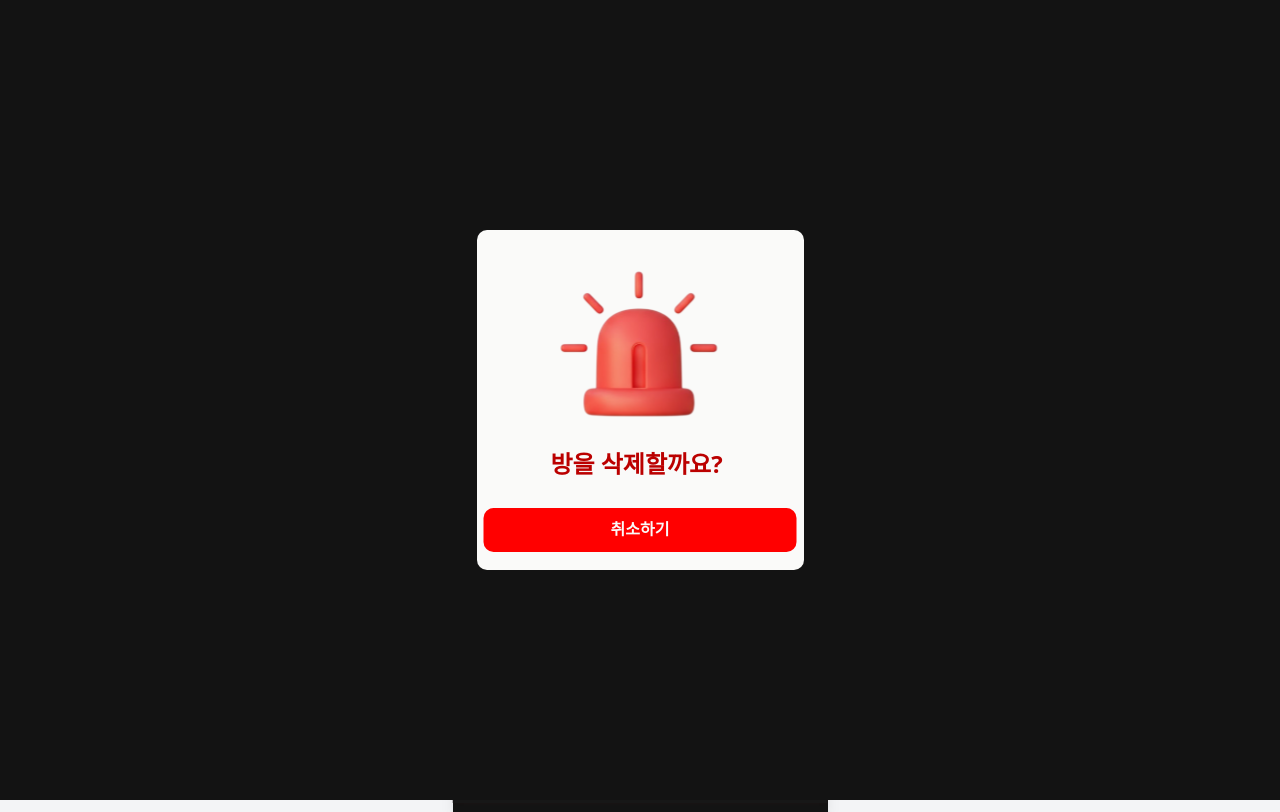
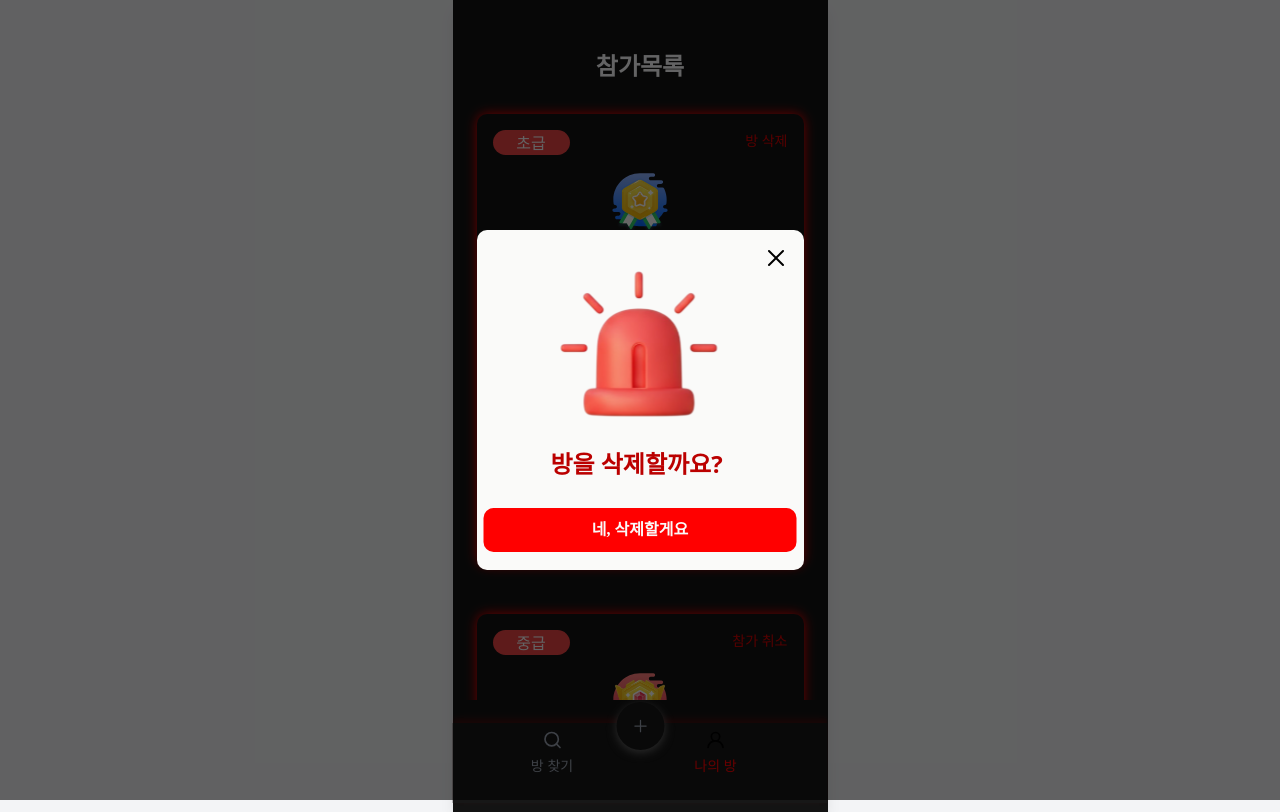
Before and after one commit to jivvonC/7thCOKERTHON-Team5-FE, a React (Vite) app: page /myroom in a window 1280 px wide. Both pictures are taken after a click on the button "방 삭제". Built offline with nearby package versions, Linux system fonts and the light colour scheme; no server answers; a web font is replaced by a local one.

Commit message:
feat: enhance Modal component with close button and update button texts in MyRoomPage

```diff
--- a/src/components/Modal.tsx
+++ b/src/components/Modal.tsx
@@ -1,3 +1,5 @@
+import { UilMultiply } from '@iconscout/react-unicons';
+
 interface ModalProps {
   imageSrc: string;
   imageAlt?: string;
@@ -27,8 +29,18 @@ export default function Modal({
   };
 
   return (
-    <div className="fixed inset-0 z-50 flex items-center justify-center bg-[var(--color-B)]">
+    <div className="fixed inset-0 z-50 flex items-center justify-center bg-black/60">
       <div className="w-[327px] h-[340px] relative bg-stone-50 rounded-[10px] overflow-hidden pb-[18px]">
+        {/* X 아이콘 */}
+        <button
+          type="button"
+          onClick={onClose}
+          className="absolute top-4 right-4 w-6 h-6 flex items-center justify-center text-gray-500 hover:text-gray-700 z-10"
+          aria-label="닫기"
+        >
+          <UilMultiply className="w-6 h-6" />
+        </button>
+
         {/* 이미지 */}
         <img
           className="w-[165px] h-[165px] left-1/2 top-[30px] absolute transform -translate-x-1/2"
--- a/src/pages/MyRoomPage.tsx
+++ b/src/pages/MyRoomPage.tsx
@@ -358,7 +358,7 @@ export default function MyRoomPage() {
           imageSrc="/img_delete.svg"
           imageAlt="삭제 이미지"
           message="방을 삭제할까요?"
-          buttonText="취소하기"
+          buttonText="네, 삭제할게요"
           buttonColor="primary"
           onButtonClick={handleDeleteRoom}
           onClose={() => {
@@ -374,7 +374,7 @@ export default function MyRoomPage() {
           imageSrc="/img_delete.svg"
           imageAlt="취소 이미지"
           message="방 참가를 취소할까요?"
-          buttonText="취소하기"
+          buttonText="네, 취소할게요"
           buttonColor="primary"
           onButtonClick={handleCancelParticipation}
           onClose={() => {
```
